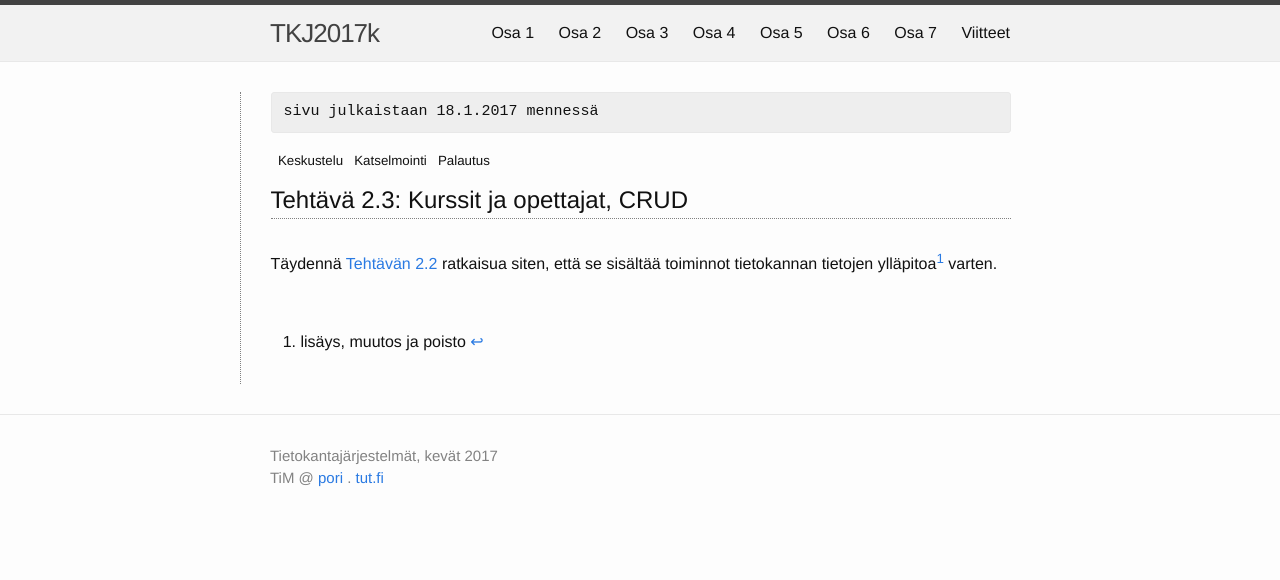
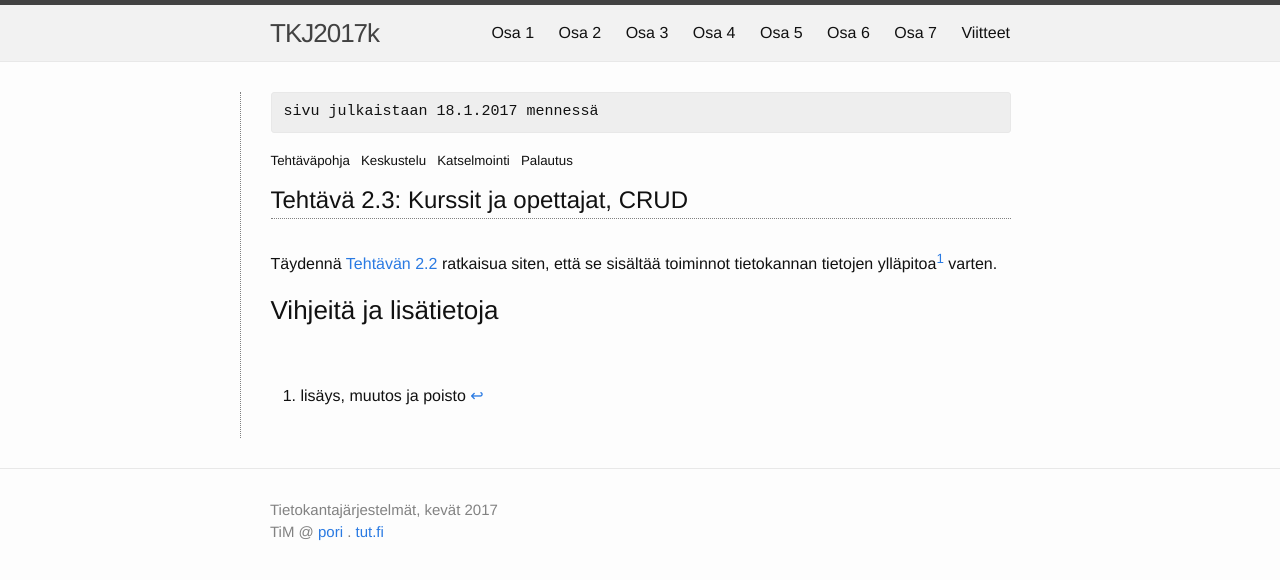
Before and after one commit to timedu/tkj2017k, a Jekyll site: the page built from docs/_osa2/tehtava23.md, in a window 1280 px wide. Shown: the top 580 px of the page. Built offline with Jekyll 4.4.1, drawn with Linux system fonts in a browser that asks for light colours; part of the change alters nothing that is shown.

```diff
--- a/docs/_osa2/tehtava23.md
+++ b/docs/_osa2/tehtava23.md
@@ -1,7 +1,7 @@
 ---
 layout: exercise_page
 title: "Tehtävä 2.3: Kurssit ja opettajat, CRUD"
-exercise_template_name:
+exercise_template_name: W2E03.KurssitJaOpettajatCRUD
 exercise_discussion_id: 73565
 exercise_upload_id: 307539
 julkaisu: 18.1.2017
@@ -12,4 +12,9 @@ Täydennä [Tehtävän 2.2](../tehtava22) ratkaisua siten, että se sisältää
 
 [^1]: lisäys, muutos ja poisto
 
+
+### Vihjeitä ja lisätietoja
+
+
+
 <br/>
```
Also changed, not shown: 1 other file.
